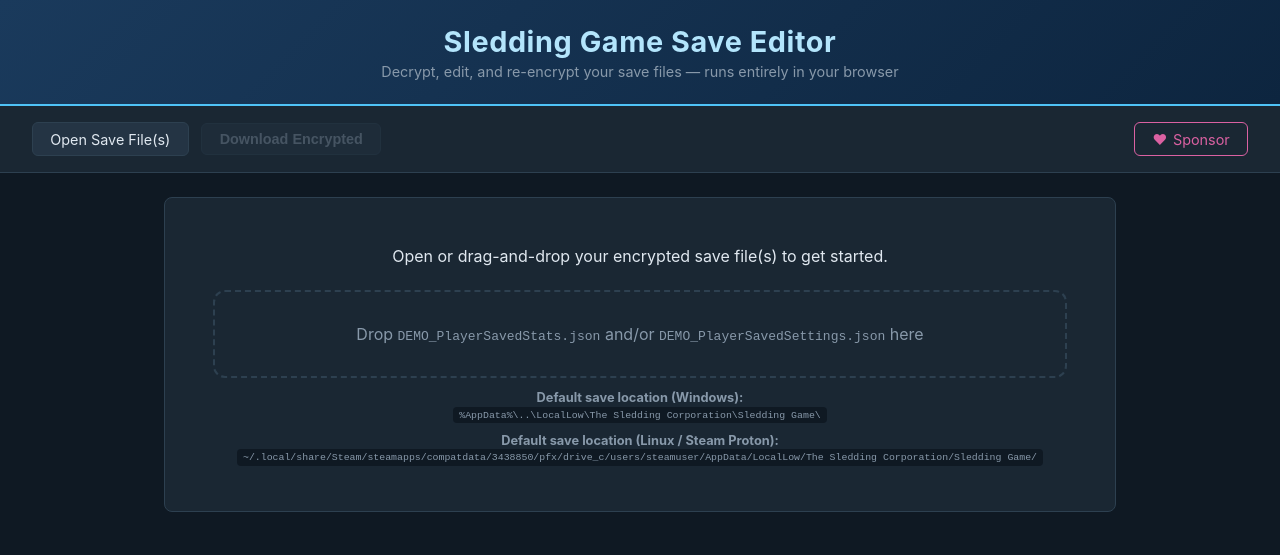
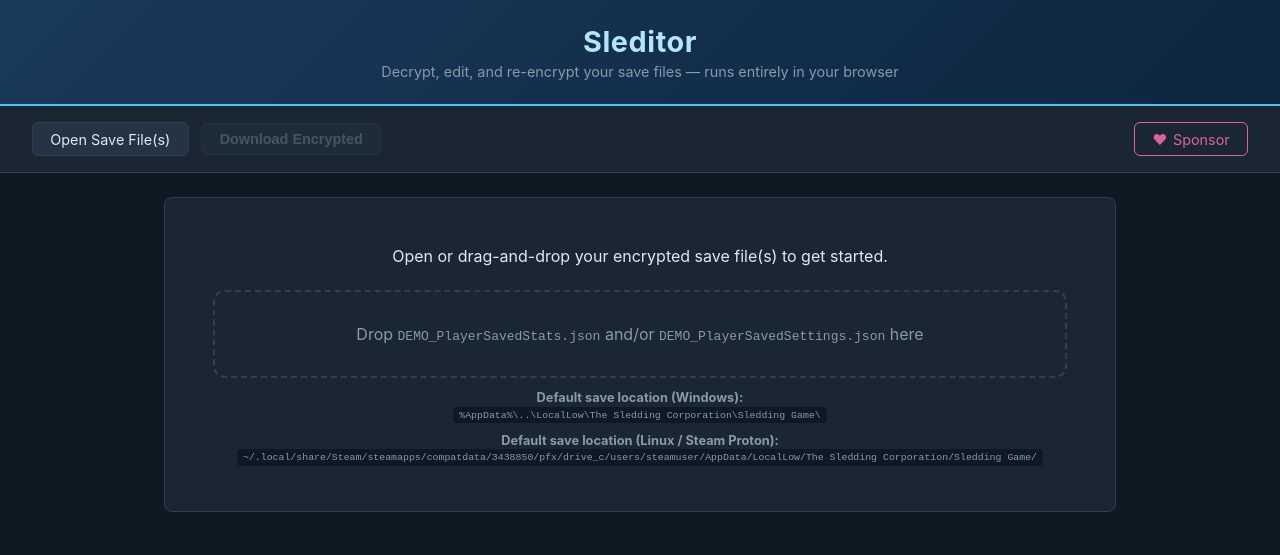
Before and after one commit to nulvox/sleditor, a plain HTML site: page site/index.html in a window 1280 px wide. Drawn offline with Linux system fonts and the light colour scheme.

Commit message:
Update name

```diff
--- a/site/index.html
+++ b/site/index.html
@@ -3,7 +3,7 @@
 <head>
     <meta charset="UTF-8">
     <meta name="viewport" content="width=device-width, initial-scale=1.0">
-    <title>Sledding Game Save Editor</title>
+    <title>Sleditor</title>
     <link rel="stylesheet" href="style.css">
 </head>
 <body>
@@ -12,7 +12,7 @@
     </div>
 
     <header>
-        <h1>Sledding Game Save Editor</h1>
+        <h1>Sleditor</h1>
         <p class="subtitle">Decrypt, edit, and re-encrypt your save files &mdash; runs entirely in your browser</p>
     </header>
 
```
Also changed, not shown: README.md.
